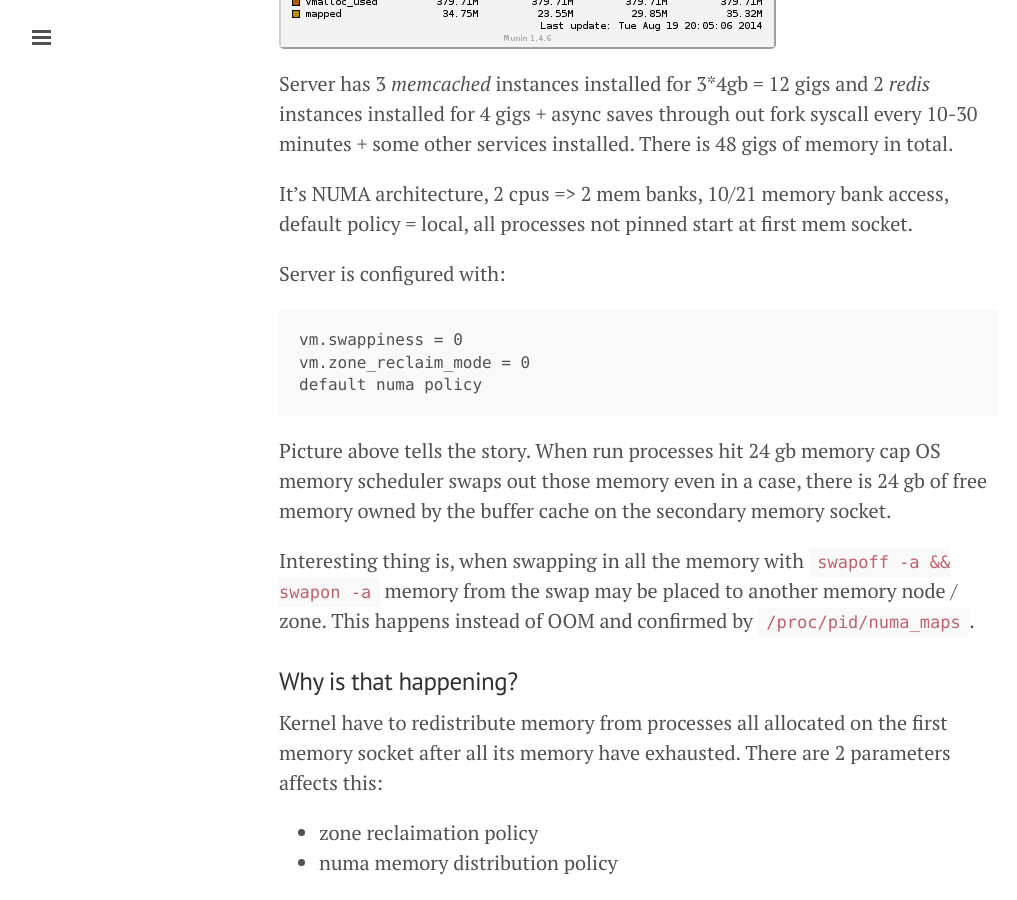
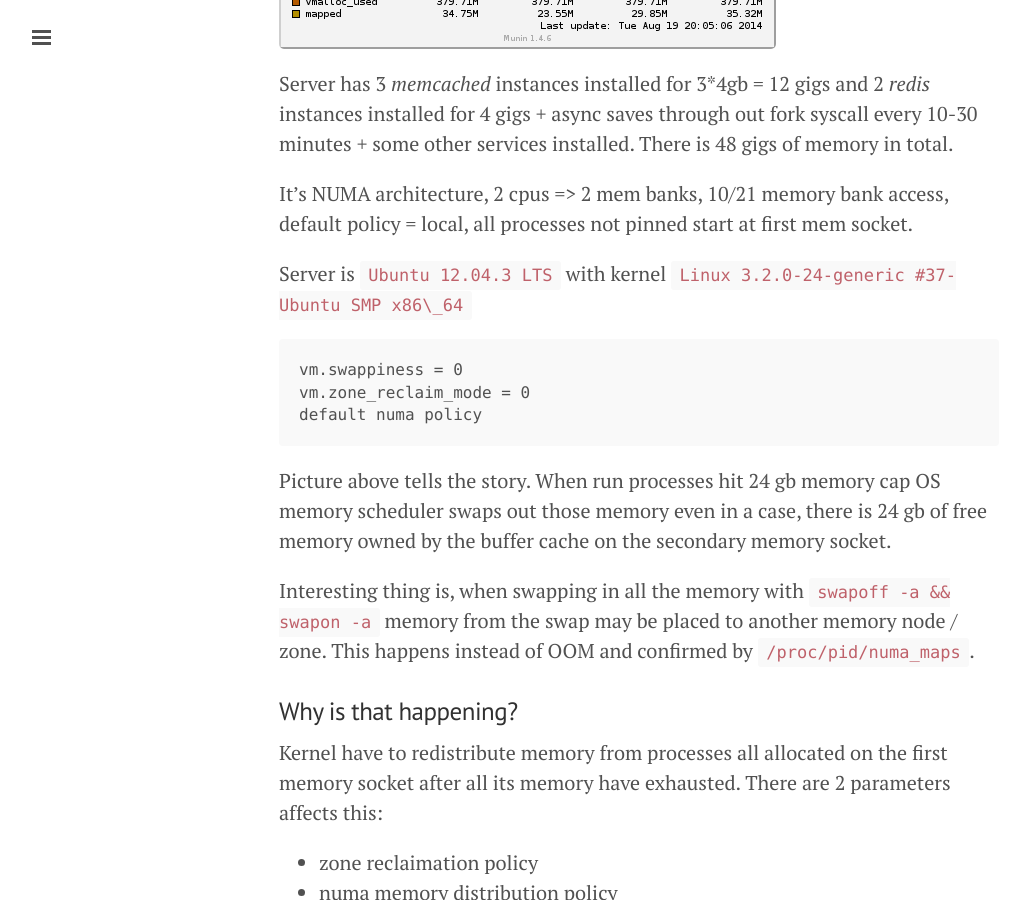
Before and after one commit to sitano/sitano.github.io, a Jekyll site: the page built from _posts/2014-08-20-memory-zonerm0.md, in a window 1280 px wide and 900 px high, scrolled down 657 px. Shown: the whole window, without its empty margins (1-1018 px from the left). Built offline with Jekyll 4.4.1, drawn with Linux system fonts in a browser that asks for light colours; Markdown is read by kramdown in place of the engine named in the settings; comment, search, counter and statistics services are not loaded.

Commit message:
linux distro + kernel info

```diff
--- a/_posts/2014-08-20-memory-zonerm0.md
+++ b/_posts/2014-08-20-memory-zonerm0.md
@@ -14,7 +14,7 @@ every 10-30 minutes + some other services installed. There is 48 gigs of memory
 It’s NUMA architecture, 2 cpus => 2 mem banks, 10/21 memory bank access,
 default policy = local, all processes not pinned start at first mem socket.
 
-Server is configured with:
+Server is `Ubuntu 12.04.3 LTS` with kernel `Linux 3.2.0-24-generic #37-Ubuntu SMP x86\_64`
 
     vm.swappiness = 0
     vm.zone_reclaim_mode = 0
```
